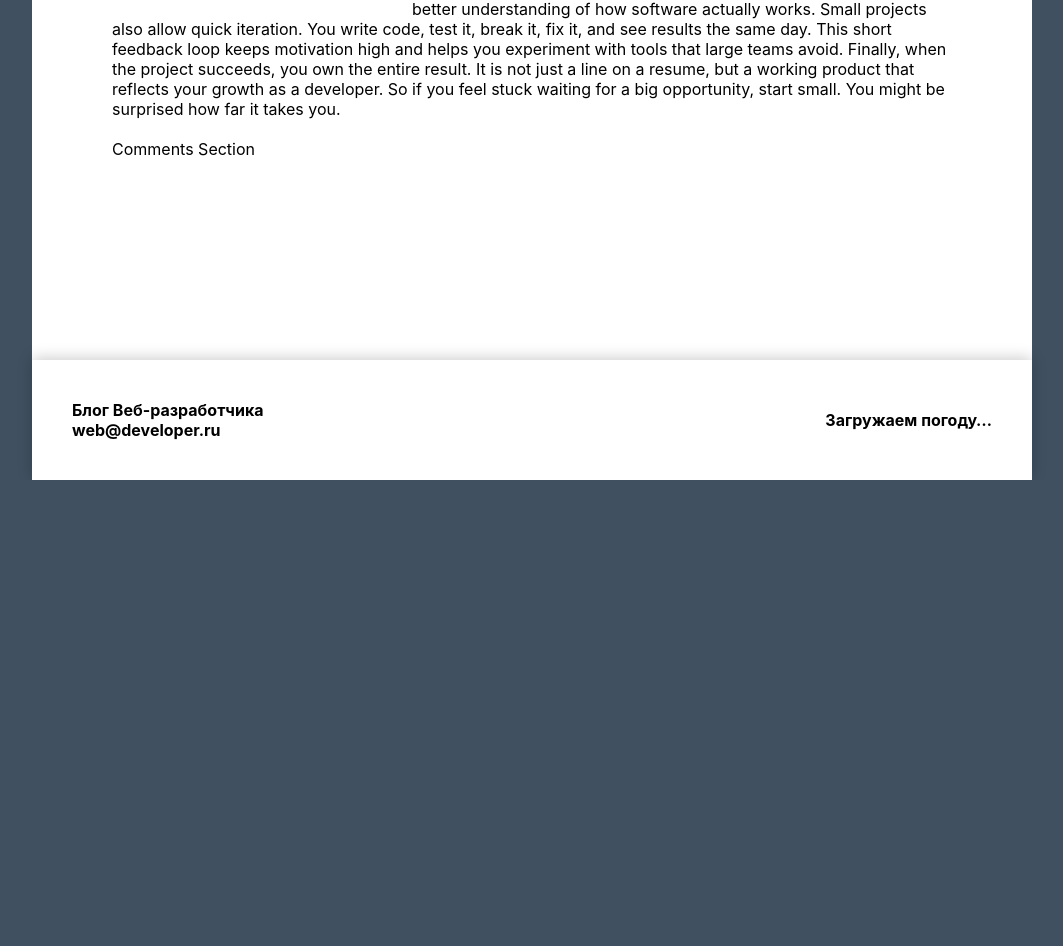
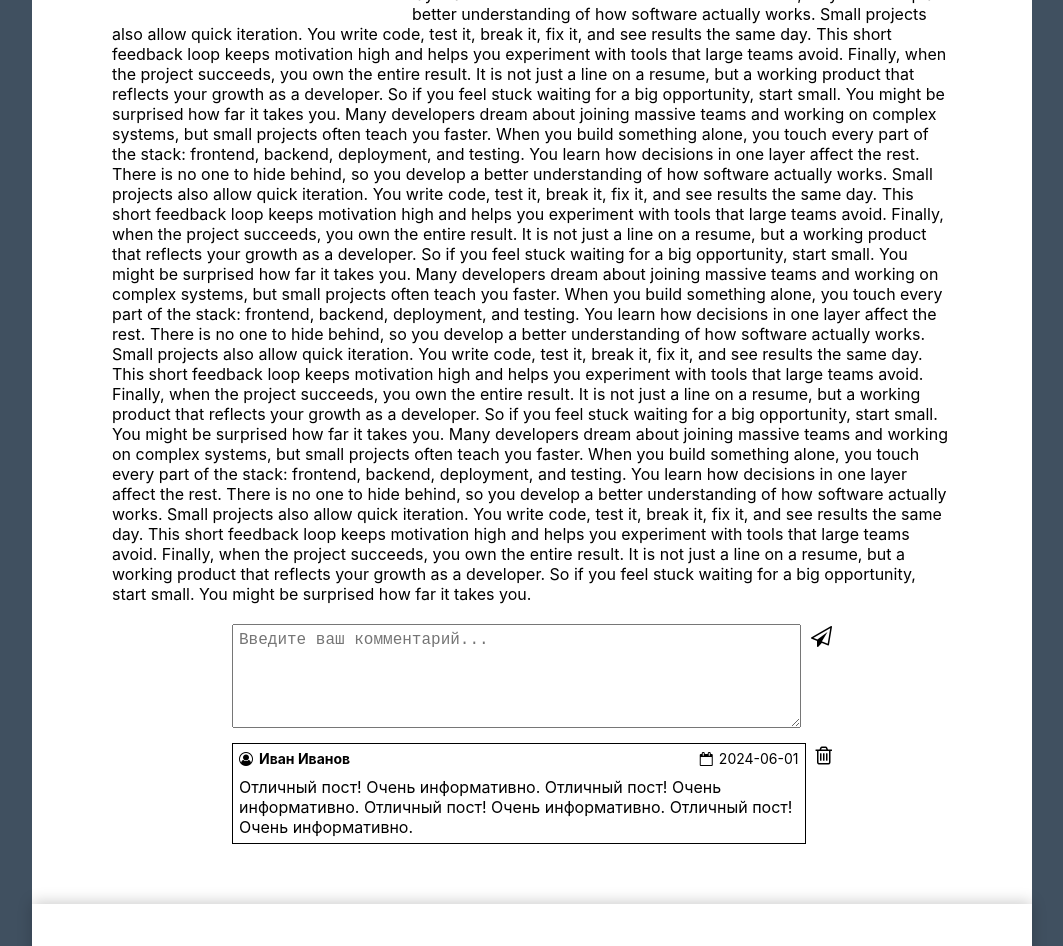
Before and after one commit to 2299350/blog, a React (Create React App) app: page /post/101 in a window 1280 px wide. Shown: the part 320-1266 px from the top of the page, without its empty margins (108-1171 px from the left). Before the commit the page ends 800 px from the top, so only its background shows below. Built offline with nearby package versions, Linux system fonts and the light colour scheme; no server answers; data requests are answered from the project's data file.

Commit message:
Implement Initial Post Comments

```diff
--- a/src/blog.jsx
+++ b/src/blog.jsx
@@ -15,7 +15,7 @@ const AppColumn = styled.div`
 `;
 
 const Page = styled.div`
-	padding: 120px 0;
+	padding: 120px 0 20px 0;
 `;
 
 function Blog() {
--- a/src/pages/post/components/comments/comments.jsx
+++ b/src/pages/post/components/comments/comments.jsx
@@ -1,10 +1,73 @@
+import { useState } from 'react';
+import { Icon } from '../../../../components';
+import { Comment } from './components/comment/comment';
 import styled from 'styled-components';
 
 const CommentsContainer = ({ className }) => {
-	return <div className={className}>Comments Section</div>;
+	const [newComment, setNewComment] = useState('');
+
+	const comments = [
+		{
+			id: 1,
+			author: 'Иван Иванов',
+			content:
+				'Отличный пост! Очень информативно. Отличный пост! Очень информативно. Отличный пост! Очень информативно. Отличный пост! Очень информативно.',
+			published_at: '2024-06-01',
+		},
+	];
+
+	return (
+		<div className={className}>
+			<div className="new-comment">
+				<textarea
+					placeholder="Введите ваш комментарий..."
+					rows={5}
+					value={newComment}
+					onChange={(e) => setNewComment(e.target.value)}
+				/>
+				<Icon
+					id="fa-paper-plane-o"
+					size="21px"
+					// disabled={isDisabled}
+					// className={isDisabled ? 'icon-disabled' : ''}
+					// onClick={() => {
+					// 	if (isDisabled) return;
+
+					// 	// onUserDelete(id);
+					// }}
+				/>
+			</div>
+
+			<div className="comments">
+				{comments.map((comment) => (
+					<Comment
+						key={comment.id}
+						id={comment.id}
+						author={comment.author}
+						content={comment.content}
+						publishedAt={comment.published_at}
+					/>
+				))}
+			</div>
+		</div>
+	);
 };
 
 export const Comments = styled(CommentsContainer)`
-	width: 100%;
+	display: flex;
+	flex-direction: column;
+	width: 600px;
 	margin-top: 20px;
+
+	.new-comment {
+		display: flex;
+		align-items: start;
+		gap: 10px;
+	}
+
+	.new-comment > textarea {
+		width: 100%;
+		font-size: 16px;
+		padding: 6px;
+	}
 `;
--- /dev/null
+++ b/src/pages/post/components/comments/components/comment/comment.jsx
@@ -0,0 +1,72 @@
+import { Icon } from '../../../../../../components/';
+import styled from 'styled-components';
+
+const CommentContainer = ({ className, id, author, content, publishedAt }) => {
+	return (
+		<div className={className}>
+			<div className="comment-block">
+				<div className="information-panel">
+					<div className="author">
+						<Icon id="fa-user-circle-o" className="user-icon" />
+						<strong>{author}</strong>
+					</div>
+					<div className="published-at">
+						<Icon id="fa-calendar-o" className="calendar-icon" />
+						<div>{publishedAt}</div>
+					</div>
+				</div>
+				<div className="content-panel">{content}</div>
+			</div>
+			<Icon
+				id="fa-trash-o"
+				size="21px"
+				// disabled={isDisabled}
+				// className={isDisabled ? 'icon-disabled' : ''}
+				// onClick={() => {
+				// 	if (isDisabled) return;
+
+				// 	// onUserDelete(id);
+				// }}
+			/>
+		</div>
+	);
+};
+
+export const Comment = styled(CommentContainer)`
+	margin-top: 15px;
+	display: flex;
+	width: 600px;
+	flex-direction: row;
+	justify-content: space-between;
+	gap: 10px;
+
+	.comment-block {
+		padding: 6px;
+		display: flex;
+		flex-direction: column;
+		width: 100%;
+		border: 1px solid #000;
+	}
+
+	.information-panel {
+		display: flex;
+		justify-content: space-between;
+		align-items: center;
+		margin-bottom: 6px;
+	}
+
+	.author,
+	.published-at {
+		display: flex;
+		align-items: center;
+		gap: 6px;
+		font-size: 14px;
+		margin-bottom: 4px;
+	}
+
+	.content-panel {
+		display: flex;
+		align-items: start;
+		font-size: 16px;
+	}
+`;
--- /dev/null
+++ b/src/pages/post/components/comments/components/index.js
@@ -0,0 +1 @@
+export * from './comment/comment';
--- a/src/pages/post/components/post-content/post-content.jsx
+++ b/src/pages/post/components/post-content/post-content.jsx
@@ -21,10 +21,14 @@ const PostContentContainer = ({
 			<H2>{title}</H2>
 
 			<div className="special-panel">
-				<div>{published_at}</div>
+				<div className="special-panel-date">
+					<Icon id="fa-calendar-o" className="calendar-icon" />
+					<div>{published_at}</div>
+				</div>
 				<div className="special-panel-icons">
 					<Icon
-						id="fa-trash-o"
+						id="fa-pencil-square-o"
+						size="21px"
 						disabled={isDisabled}
 						className={isDisabled ? 'icon-disabled' : ''}
 						onClick={() => {
@@ -35,6 +39,7 @@ const PostContentContainer = ({
 					/>
 					<Icon
 						id="fa-trash-o"
+						size="21px"
 						disabled={isDisabled}
 						className={isDisabled ? 'icon-disabled' : ''}
 						onClick={() => {
@@ -82,6 +87,18 @@ export const PostContent = styled(PostContentContainer)`
 		gap: 10px;
 	}
 
+	.special-panel-date {
+		display: flex;
+		align-items: center;
+		justify-content: center;
+		gap: 10px;
+		font-size: 18px;
+	}
+
+	.calendar-icon {
+		cursor: default;
+	}
+
 	H2 {
 		margin-top: 0;
 		margin-bottom: 10px;
```
Also changed, not shown: src/db.json (+2 -3 lines).
